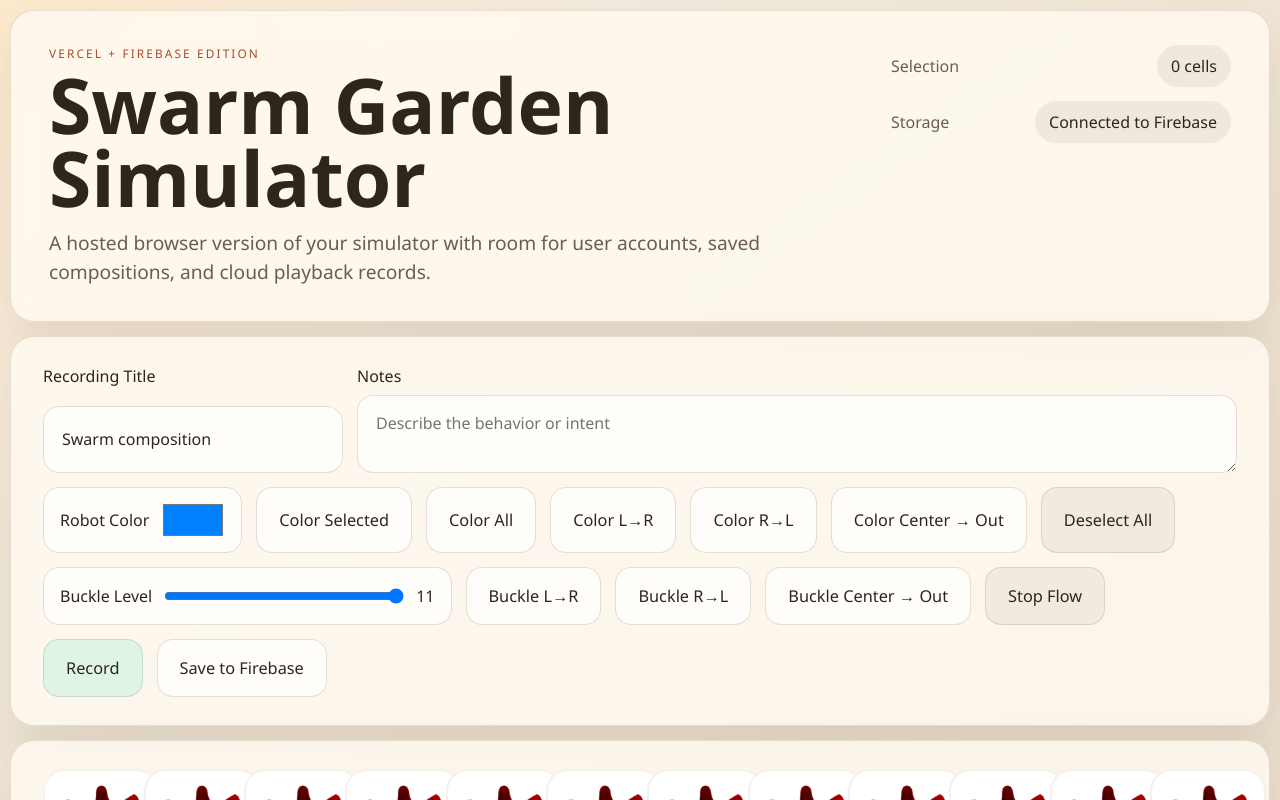
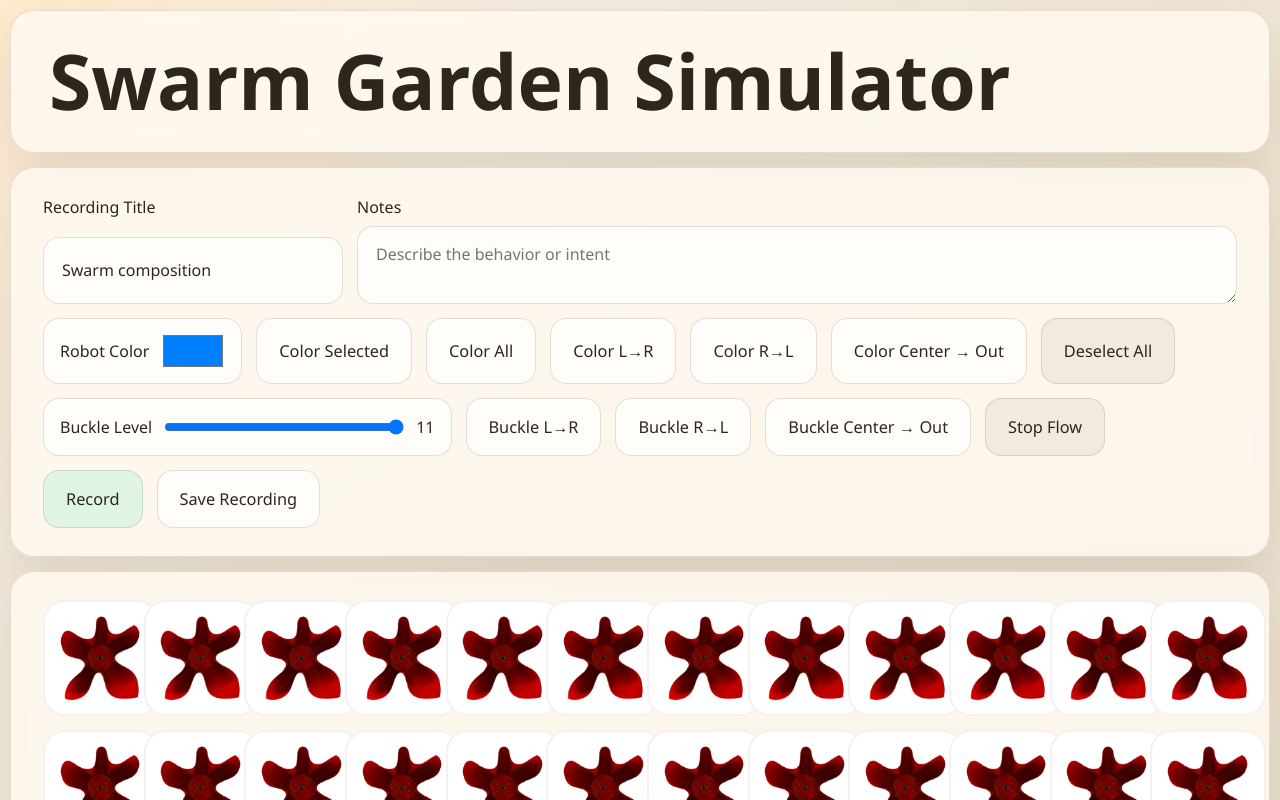
Before and after one commit to MerihanAlhafnawi/SwarmGardenSimulator, a Next.js app: page / in a window 1280 px wide. Shown: the top 800 px of the page. Built offline with nearby package versions, Linux system fonts and the light colour scheme; no server answers.

Commit message:
Simplify header and recording labels

```diff
--- a/src/app/globals.css
+++ b/src/app/globals.css
@@ -66,10 +66,6 @@ a {
 }
 
 .hero {
-  display: flex;
-  justify-content: space-between;
-  gap: 24px;
-  align-items: start;
   padding: 34px 38px;
   margin-bottom: 14px;
 }
@@ -95,20 +91,6 @@ h2 {
   font-size: clamp(1.9rem, 3.8vw, 3rem);
 }
 
-.subtitle {
-  max-width: 62rem;
-  font-size: 1.2rem;
-  line-height: 1.5;
-  color: var(--muted);
-  margin-top: 14px;
-}
-
-.status-panel {
-  min-width: 340px;
-  display: grid;
-  gap: 14px;
-}
-
 .status-row,
 .recording-actions,
 .library-header {
@@ -116,10 +98,6 @@ h2 {
   justify-content: space-between;
   align-items: center;
   gap: 12px;
-}
-
-.status-label {
-  color: var(--muted);
 }
 
 .status-pill {
@@ -317,16 +295,6 @@ button:disabled {
   gap: 10px;
 }
 
-@media (max-width: 960px) {
-  .hero {
-    flex-direction: column;
-  }
-
-  .status-panel {
-    width: 100%;
-  }
-}
-
 @media (max-width: 720px) {
   .page-shell {
     width: min(100vw - 20px, 1400px);
--- a/src/app/page.tsx
+++ b/src/app/page.tsx
@@ -474,25 +474,7 @@ export default function Home() {
     <main className="page-shell">
       <section className="hero">
         <div>
-          <p className="eyebrow">Vercel + Firebase Edition</p>
           <h1>Swarm Garden Simulator</h1>
-          <p className="subtitle">
-            A hosted browser version of your simulator with room for user accounts, saved
-            compositions, and cloud playback records.
-          </p>
-        </div>
-
-        <div className="status-panel">
-          <div className="status-row">
-            <span className="status-label">Selection</span>
-            <span className="status-pill neutral">
-              {selected.size} cell{selected.size === 1 ? "" : "s"}
-            </span>
-          </div>
-          <div className="status-row">
-            <span className="status-label">Storage</span>
-            <span className="status-pill neutral">{saveState}</span>
-          </div>
         </div>
       </section>
 
@@ -641,7 +623,7 @@ export default function Home() {
           >
             {recording ? "Stop Recording" : "Record"}
           </button>
-          <button onClick={() => void saveRecording()}>Save to Firebase</button>
+          <button onClick={() => void saveRecording()}>Save Recording</button>
           {recordingStatus ? <span className="controls-status-text">{recordingStatus}</span> : null}
         </div>
       </section>
```
